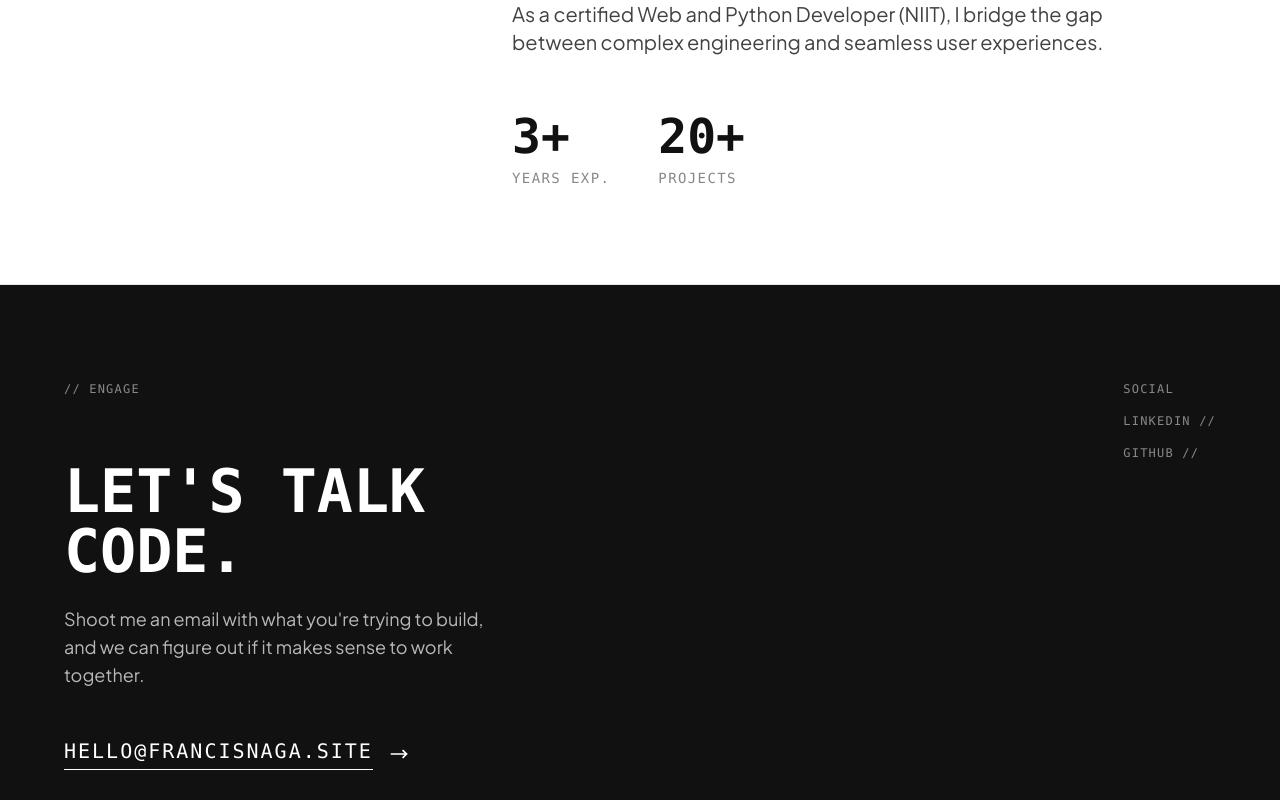
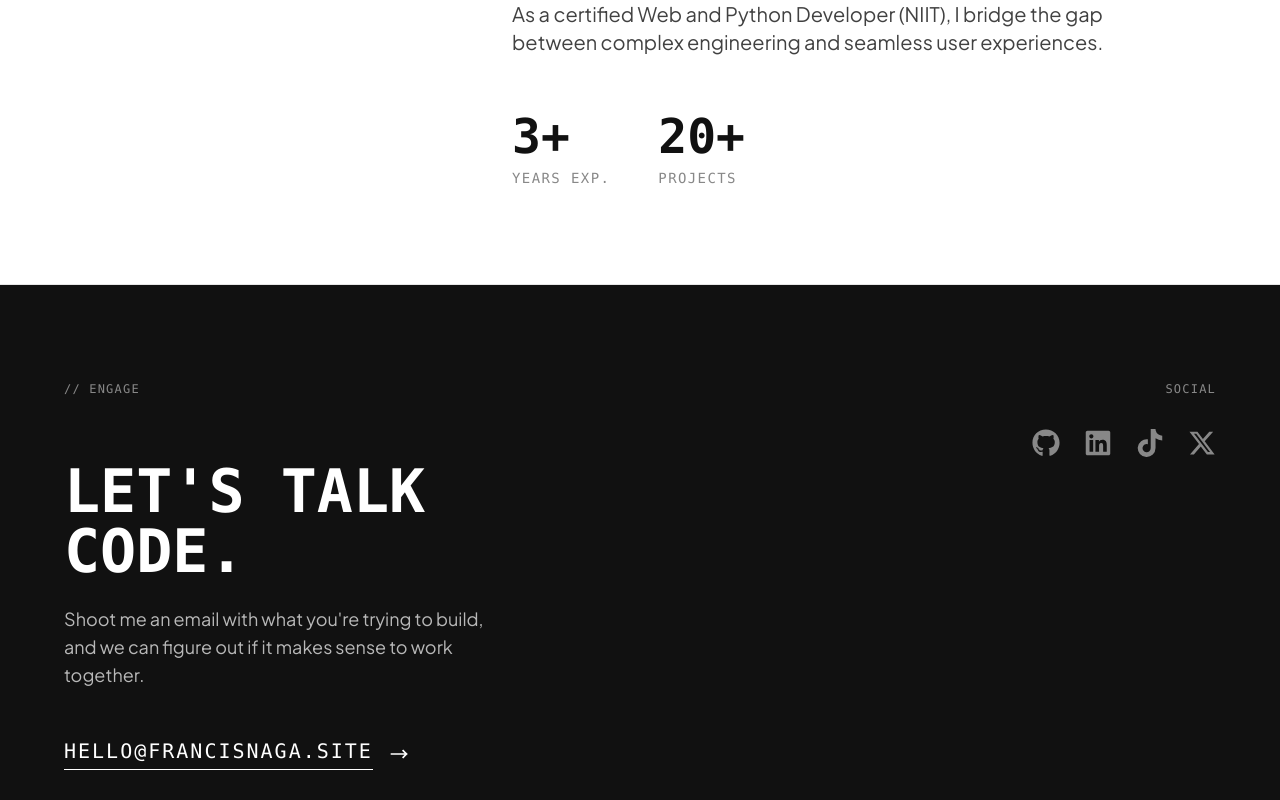
Before and after one commit to francisnaga/My-Portfolio, a React (Vite) app: page / in a window 1280 px wide. Shown: the part 3130-3930 px from the top of the page. Built offline with nearby package versions, Linux system fonts and the light colour scheme.

Commit message:
feat: add social icons to footer including github, linkedin, tiktok, and x

```diff
--- a/src/components/Contact.jsx
+++ b/src/components/Contact.jsx
@@ -1,3 +1,5 @@
+import { FaGithub, FaLinkedin, FaTiktok, FaXTwitter } from 'react-icons/fa6';
+
 export default function Contact() {
   return (
     <section id="contact" className="py-16 md:py-24 px-6 md:px-12 bg-dark text-white">
@@ -24,10 +26,22 @@ export default function Contact() {
           </a>
         </div>
 
-        <div className="w-full md:w-auto font-mono text-xs uppercase tracking-widest text-white/50 flex flex-row md:flex-col gap-4 mt-8 md:mt-0">
-          <p className="hidden md:block">Social</p>
-          <a href="#" className="hover:text-white transition-colors">LinkedIn //</a>
-          <a href="#" className="hover:text-white transition-colors">GitHub //</a>
+        <div className="w-full md:w-auto font-mono text-xs uppercase tracking-widest text-white/50 flex flex-col md:items-end gap-6 mt-8 md:mt-0">
+          <p className="hidden md:block mb-2">Social</p>
+          <div className="flex gap-6">
+            <a href="https://github.com/francisnaga" target="_blank" rel="noreferrer" className="hover:text-white hover:scale-110 transition-all">
+              <FaGithub size={28} />
+            </a>
+            <a href="https://linkedin.com/in/francisnaga" target="_blank" rel="noreferrer" className="hover:text-white hover:scale-110 transition-all">
+              <FaLinkedin size={28} />
+            </a>
+            <a href="https://tiktok.com/@efobi_naga" target="_blank" rel="noreferrer" className="hover:text-white hover:scale-110 transition-all">
+              <FaTiktok size={28} />
+            </a>
+            <a href="https://twitter.com/francisnaga" target="_blank" rel="noreferrer" className="hover:text-white hover:scale-110 transition-all">
+              <FaXTwitter size={28} />
+            </a>
+          </div>
         </div>
 
       </div>
```
